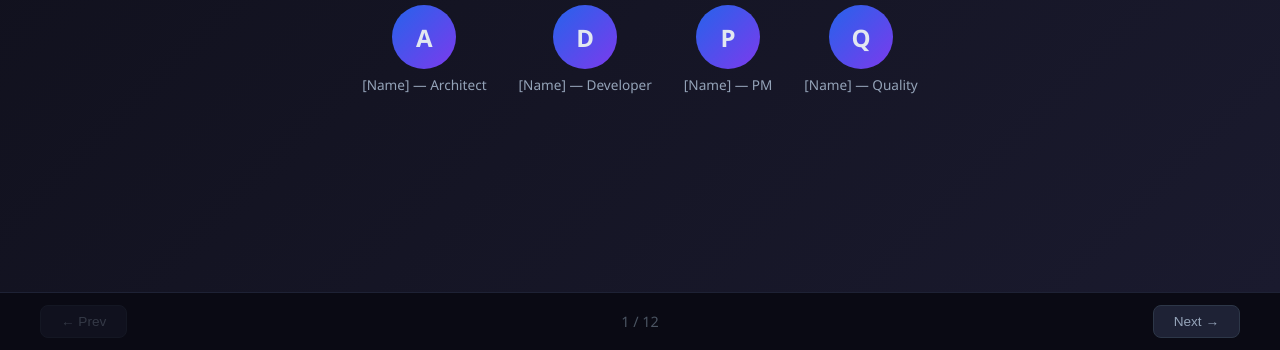
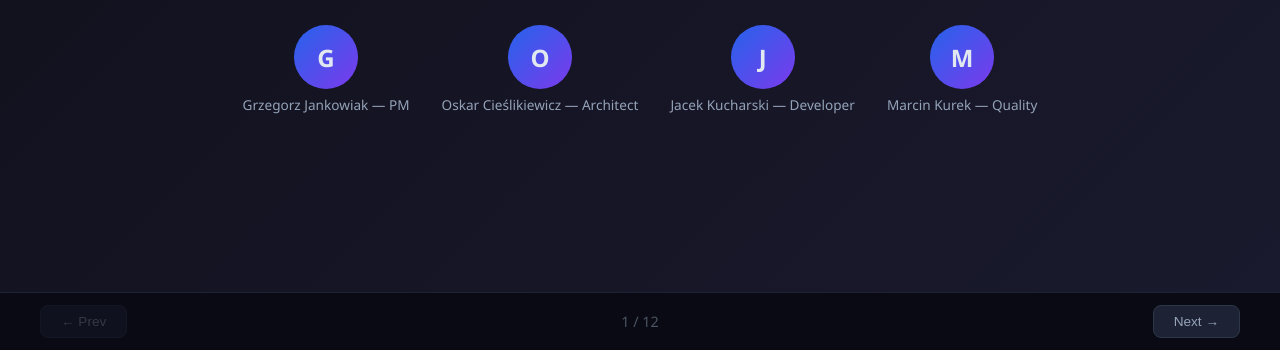
Before and after one commit to oskaraccenture/hackaton, a plain HTML site: page presentation.html in a window 1280 px wide. Shown: the part 450-800 px from the top of the page. Drawn offline with Linux system fonts and the light colour scheme.

Commit message:
chore: set team name to Print Corner and fill participant names in presentation
README: [TEAM_NAME] → Print Corner
Presentation slide 1: replace [Name] placeholders with actual names and
add Team Print Corner tag — Grzegorz Jankowiak (PM), Oskar Cieślikiewicz
(Architect), Jacek Kucharski (Developer), Marcin Kurek (Quality)

Co-Authored-By: Claude Sonnet 4.6 <noreply@anthropic.com>

```diff
--- a/presentation.html
+++ b/presentation.html
@@ -177,22 +177,25 @@
       </div>
       <h1>From Monolith<br>to Microservice</h1>
       <p class="subtitle">Modernizing spring-music — a Spring Boot + Cloud Foundry legacy</p>
-      <div style="margin-top:2.5rem; display:flex; gap:2rem; justify-content:center; flex-wrap:wrap">
+      <div style="margin-top:0.75rem;margin-bottom:0.5rem">
+        <span class="tag" style="font-size:1rem;padding:6px 18px">Team Print Corner</span>
+      </div>
+      <div style="margin-top:1.5rem; display:flex; gap:2rem; justify-content:center; flex-wrap:wrap">
         <div class="team-member">
-          <div class="avatar">A</div>
-          <span style="font-size:0.85rem;color:#94a3b8">[Name] — Architect</span>
+          <div class="avatar">G</div>
+          <span style="font-size:0.85rem;color:#94a3b8">Grzegorz Jankowiak — PM</span>
         </div>
         <div class="team-member">
-          <div class="avatar">D</div>
-          <span style="font-size:0.85rem;color:#94a3b8">[Name] — Developer</span>
+          <div class="avatar">O</div>
+          <span style="font-size:0.85rem;color:#94a3b8">Oskar Cieślikiewicz — Architect</span>
         </div>
         <div class="team-member">
-          <div class="avatar">P</div>
-          <span style="font-size:0.85rem;color:#94a3b8">[Name] — PM</span>
+          <div class="avatar">J</div>
+          <span style="font-size:0.85rem;color:#94a3b8">Jacek Kucharski — Developer</span>
         </div>
         <div class="team-member">
-          <div class="avatar">Q</div>
-          <span style="font-size:0.85rem;color:#94a3b8">[Name] — Quality</span>
+          <div class="avatar">M</div>
+          <span style="font-size:0.85rem;color:#94a3b8">Marcin Kurek — Quality</span>
         </div>
       </div>
     </div>
```
Also changed, not shown: README.md.
